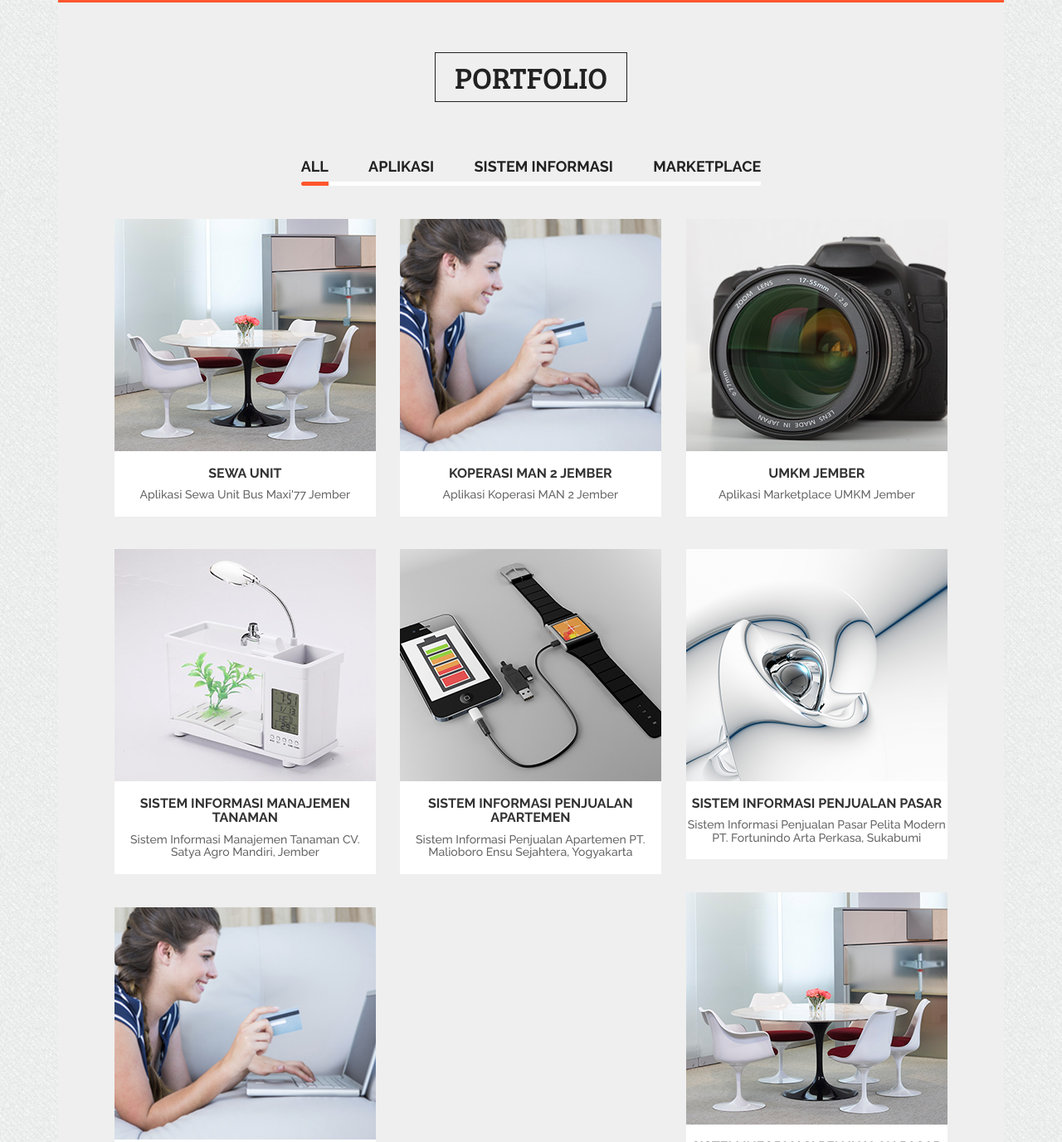
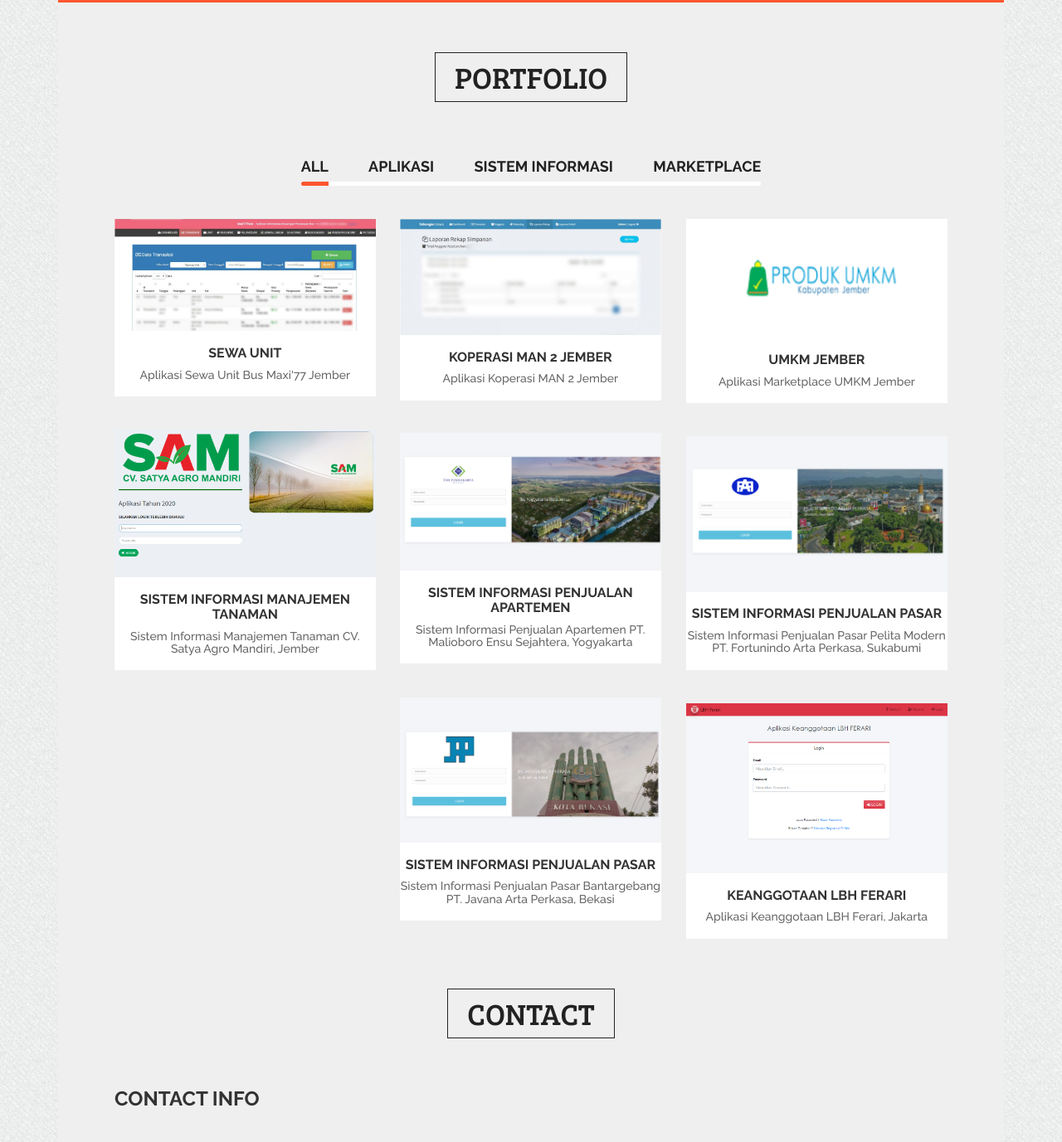
Before and after one commit to syaikhurizal/syaikhurizal.github.io, a plain HTML site: page index.html in a window 1280 px wide. Shown: the part 2574-3951 px from the top of the page at 83% size. Drawn offline with Linux system fonts and the light colour scheme.

Commit message:
update link resume and porto images

```diff
--- a/index.html
+++ b/index.html
@@ -109,7 +109,7 @@
                                     </ul>
                                 </div>
                                 <ul class="social_icon">
-                                    <a class="download_btn" href="#"><span>Download Resume</span></a>
+                                    <a class="download_btn" href="MyCV.pdf"><span>Download Resume</span></a>
                                     <!-- Link to my google drive -->
                                 </ul>
                             </div>
@@ -288,7 +288,7 @@
                             <div class="col-md-4 app">
                                 <div class="portfolio_item">
                                     <div class="portfolio_img">
-                                        <img src="img/portfolio/portfolio-1.png" alt="">
+                                        <img src="img/portfolio/1maxi77jember.png" alt="">
                                     </div>
                                     <div class="portfolio_title">
                                         <a href="#"><h4>Sewa Unit</h4></a>
@@ -299,7 +299,7 @@
                             <div class="col-md-4 app">
                                 <div class="portfolio_item">
                                     <div class="portfolio_img">
-                                        <img src="img/portfolio/portfolio-2.png" alt="">
+                                        <img src="img/portfolio/2man2jember.png" alt="">
                                     </div>
                                     <div class="portfolio_title">
                                         <a href="#"><h4>Koperasi MAN 2 Jember</h4></a>
@@ -310,7 +310,7 @@
                             <div class="col-md-4 marketplace">
                                 <div class="portfolio_item">
                                     <div class="portfolio_img">
-                                        <img src="img/portfolio/portfolio-3.png" alt="">
+                                        <img src="img/portfolio/3umkmjember.png" alt="">
                                     </div>
                                     <div class="portfolio_title">
                                         <a href="#"><h4>UMKM Jember</h4></a>
@@ -321,7 +321,7 @@
                             <div class="col-md-4 si">
                                 <div class="portfolio_item">
                                     <div class="portfolio_img">
-                                        <img src="img/portfolio/portfolio-4.png" alt="">
+                                        <img src="img/portfolio/4samjember.png" alt="">
                                     </div>
                                     <div class="portfolio_title">
                                         <a href="#"><h4>Sistem Informasi Manajemen Tanaman</h4></a>
@@ -332,7 +332,7 @@
                             <div class="col-md-4 si">
                                 <div class="portfolio_item">
                                     <div class="portfolio_img">
-                                        <img src="img/portfolio/portfolio-5.png" alt="">
+                                        <img src="img/portfolio/5mesyogya.png" alt="">
                                     </div>
                                     <div class="portfolio_title">
                                         <a href="#"><h4>Sistem Informasi Penjualan Apartemen</h4></a>
@@ -343,7 +343,7 @@
                             <div class="col-md-4 si">
                                 <div class="portfolio_item">
                                     <div class="portfolio_img">
-                                        <img src="img/portfolio/portfolio-6.png" alt="">
+                                        <img src="img/portfolio/6fapsukabumi.png" alt="">
                                     </div>
                                     <div class="portfolio_title">
                                         <a href="#"><h4>Sistem Informasi Penjualan Pasar</h4></a>
@@ -354,7 +354,7 @@
                             <div class="col-md-4 si">
                                 <div class="portfolio_item">
                                     <div class="portfolio_img">
-                                        <img src="img/portfolio/portfolio-1.png" alt="">
+                                        <img src="img/portfolio/7japbekasi.png" alt="">
                                     </div>
                                     <div class="portfolio_title">
                                         <a href="#"><h4>Sistem Informasi Penjualan Pasar</h4></a>
@@ -365,7 +365,7 @@
                             <div class="col-md-4 app">
                                 <div class="portfolio_item">
                                     <div class="portfolio_img">
-                                        <img src="img/portfolio/portfolio-2.png" alt="">
+                                        <img src="img/portfolio/8lbhjakarta.png" alt="">
                                     </div>
                                     <div class="portfolio_title">
                                         <a href="#"><h4>Keanggotaan LBH Ferari</h4></a>
```
